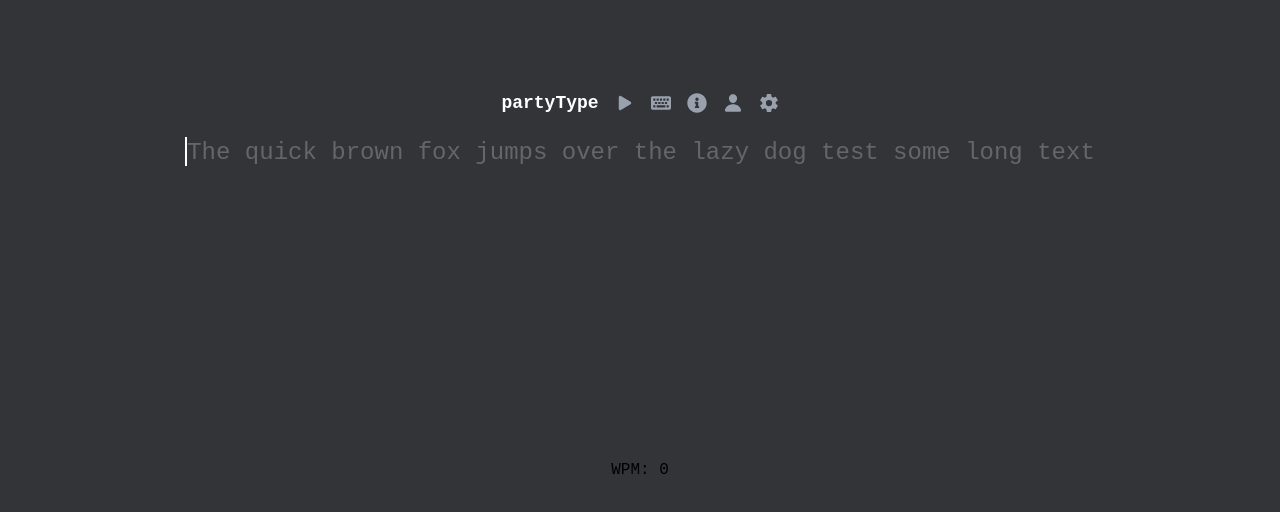
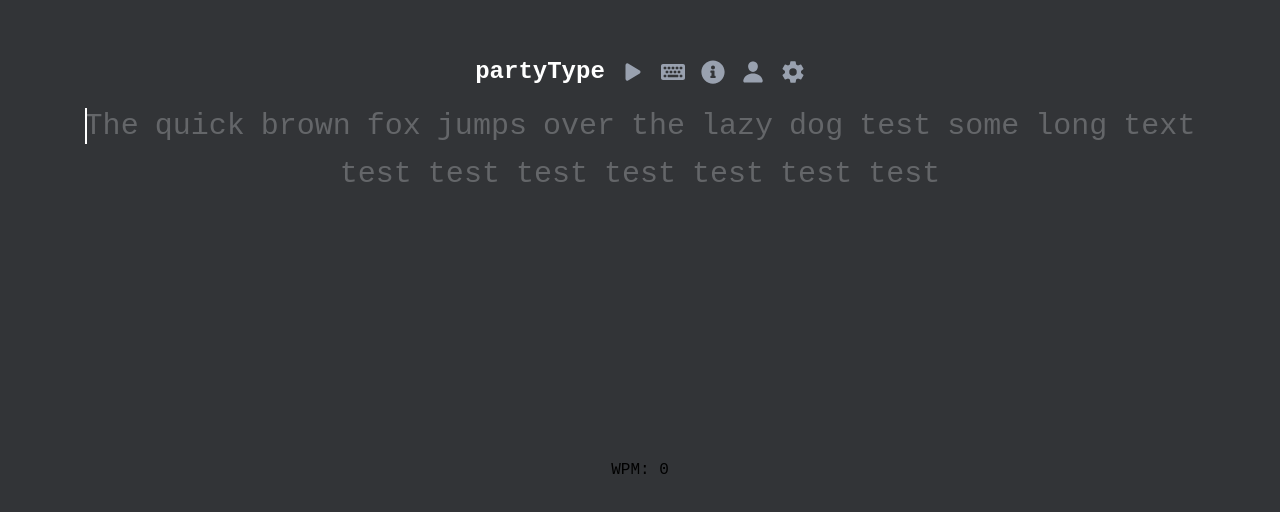
Before and after one commit to daisfasl/partytype, a React app in the folder frontend/: page / in a window 1280 px wide. Shown: the part 270-782 px from the top of the page. Built offline with nearby package versions, Linux system fonts and the light colour scheme; the HTML template or start-up script is replaced by a standard one.

Commit message:
Adjusted the navbar sizing and typing display sizing and aesthetics, added outer div for typing display.

```diff
--- a/frontend/src/components/NavBar.jsx
+++ b/frontend/src/components/NavBar.jsx
@@ -10,8 +10,8 @@
 }`;
     return (
         <nav className={activeClass}>
-            <NavLink to="/" className="gap-4 text-lg text-white font-bold">partyType</NavLink>
-            <div className="flex gap-4 text-gray-400 text-xl">
+            <NavLink to="/" className="gap-4 text-2xl text-white font-bold">partyType</NavLink>
+            <div className="flex gap-4 text-gray-400 text-2xl">
                 <NavLink to="/play" className="hover:text-stone-300">
                     <IoPlay />
                 </NavLink>
--- a/frontend/src/components/TypingDisplay.jsx
+++ b/frontend/src/components/TypingDisplay.jsx
@@ -14,7 +14,6 @@
 
         if (wordIndex === currentWordIndex) {
             if (typedChar === undefined) return "pending";
-
             if (charIndex >= originalWord.length) return "incorrect";
             return typedChar === character ? "correct" : "incorrect";
         }
@@ -23,7 +22,15 @@
     }
 
     return (
-        <div className="w-full max-w-6xl mx-auto px-4 text-2xl leading-relaxed text-center select-none">
+
+        <div className="relative w-full max-w-6xl mx-auto px-4">
+            <div
+                className="
+                    flex flex-wrap gap-x-4
+                    justify-center text-center h-24 overflow-hidden
+                    select-none text-3xl font-mono
+                "
+            >
                 {targetWords.map((word, wordIndex) => {
                     const isCurrentWord = wordIndex === currentWordIndex;
                     const activeTypedString = isCurrentWord ? typedWord : (completedWords[wordIndex] || "");
@@ -33,14 +40,17 @@
                     const displayArray = Array.from({ length: totalLength }, (_, i) => targetChars[i] || "");
 
                     return (
-                    <span key={wordIndex}>
+                        <div
+                            key={wordIndex}
+                            className={`relative inline-block whitespace-nowrap ${isCurrentWord ? 'active-word' : ''}`}
+                        >
                             {displayArray.map((character, charIndex) => {
                                 const typedChar = activeTypedString[charIndex];
 
                                 return (
                                     <React.Fragment key={charIndex}>
                                         {charIndex === activeTypedString.length && isCurrentWord && (
-                                        <span className="blinking-cursor"></span>
+                                            <span className="absolute blinking-cursor"></span>
                                         )}
 
                                         <span className={getCharClass(wordIndex, charIndex, character, typedChar, word)}>
@@ -50,12 +60,12 @@
                                 );
                             })}
                             {isCurrentWord && activeTypedString.length >= displayArray.length && (
-                            <span className="blinking-cursor"></span>
+                                <span className="absolute blinking-cursor"></span>
                             )}
-                        {" "}
-                    </span>
+                        </div>
                     );
                 })}
+            </div>
         </div>
     )
 }
--- a/frontend/src/hooks/useTypingEngine.js
+++ b/frontend/src/hooks/useTypingEngine.js
@@ -1,7 +1,7 @@
 import { useEffect, useState } from "react"
 
 function useTypingEngine() {
-    const [targetWords] = useState("The quick brown fox jumps over the lazy dog test some long text".split(" "))
+    const [targetWords] = useState("The quick brown fox jumps over the lazy dog test some long text test test test test test test test".split(" "))
     const [currentWordIndex, setCurrentWordIndex] = useState(0)
     const [typedWord, setTypedWord] = useState("")
     const [completedWords, setCompletedWords] = useState([])
--- a/frontend/src/pages/Practice.jsx
+++ b/frontend/src/pages/Practice.jsx
@@ -15,7 +15,7 @@
 
     return (
         <div onClick={() => inputRef.current.focus()} className="h-screen overflow-hidden w-full bg-[#323437] flex flex-col">
-            <div className="flex-1 flex flex-col items-center justify-center gap-4">
+            <div className="flex-1 flex flex-col items-center justify-center gap-5">
                 <NavBar gameStatus={gameStatus} />
                 <TypingDisplay targetWords={targetWords} currentWordIndex={currentWordIndex}
                     typedWord={typedWord} completedWords={completedWords} />
```
Lines whose indentation alone changed are shown as unchanged.
